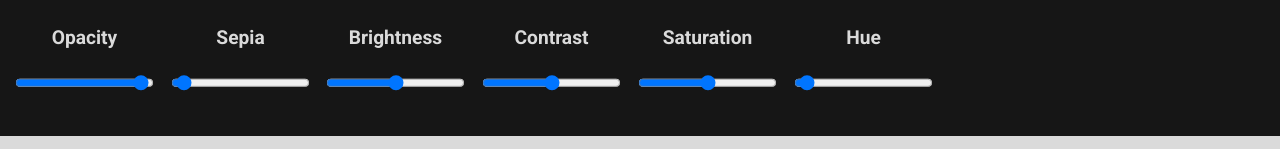
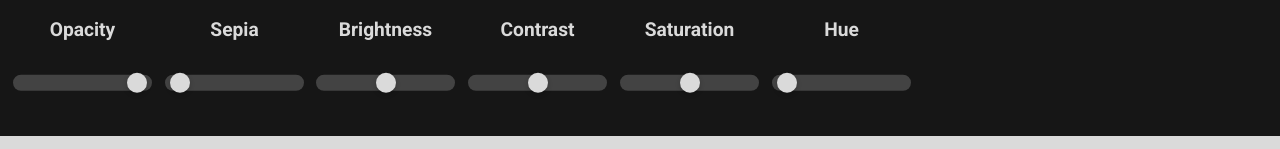
Before and after one commit to AxiDragon/framer, a React (Vite) app: page / in a window 1280 px wide. Shown: the part 580-729 px from the top of the page. Built offline with nearby package versions, Linux system fonts and the light colour scheme.

Commit message:
Add slider styling

```diff
--- a/src/index.css
+++ b/src/index.css
@@ -42,6 +42,52 @@ button:hover {
 button:active {
 	background-color: var(--black);
 	color: var(--highlight);
+}
+
+input[type="range"] {
+	-webkit-appearance: none;
+	width: 100%;
+	height: 16px;
+	background: var(--dark-gray);
+	border-radius: 8px;
+	outline: none;
+	margin: 15px 0;
+	transition: background 0.2s ease;
+}
+
+input[type="range"]::-webkit-slider-thumb {
+	-webkit-appearance: none;
+	appearance: none;
+	width: 20px;
+	height: 20px;
+	background: var(--white);
+	border-radius: 50%;
+	cursor: pointer;
+	border: none;
+	box-shadow: 0 2px 5px rgba(0, 0, 0, 0.2);
+	transition: all 0.2s ease;
+}
+
+input[type="range"]::-moz-range-thumb {
+	width: 20px;
+	height: 20px;
+	background: var(--white);
+	border-radius: 50%;
+	cursor: pointer;
+	border: none;
+	box-shadow: 0 2px 5px rgba(0, 0, 0, 0.2);
+	transition: all 0.2s ease;
+}
+
+input[type="range"]::-ms-thumb {
+	width: 20px;
+	height: 20px;
+	background: var(--white);
+	border-radius: 50%;
+	cursor: pointer;
+	border: none;
+	box-shadow: 0 2px 5px rgba(0, 0, 0, 0.2);
+	transition: all 0.2s ease;
 }
 
 .App {
```
